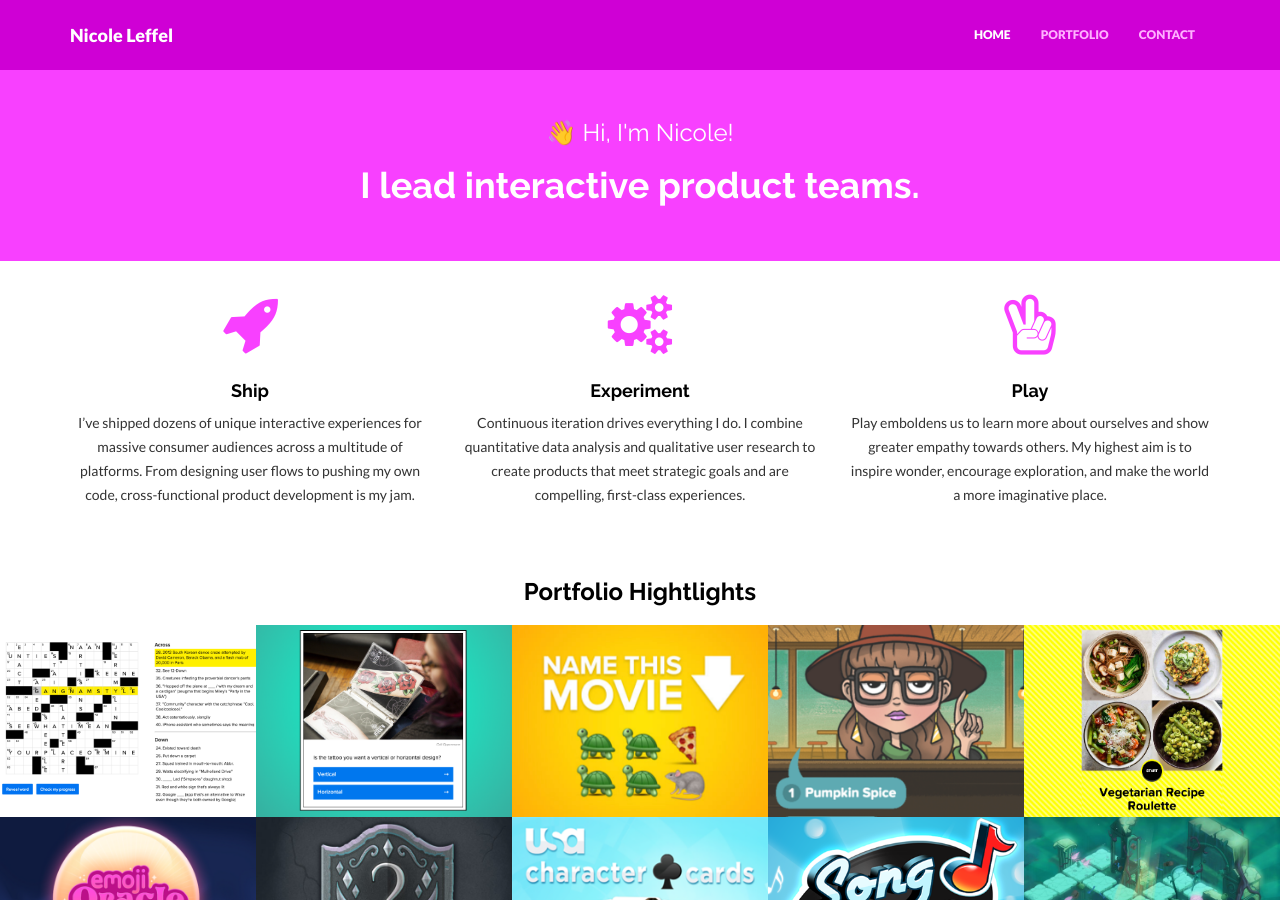
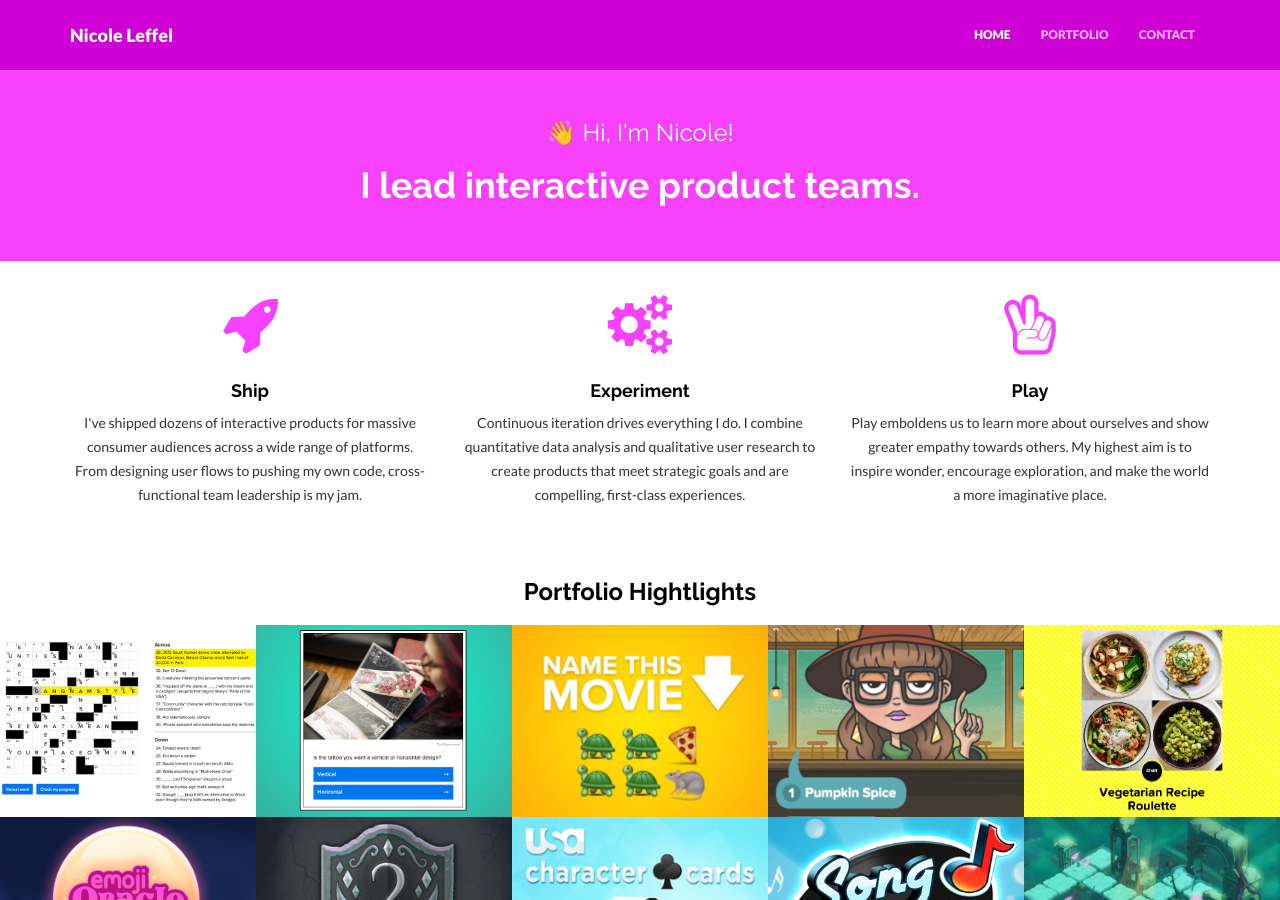
Before and after one commit to leffel/leffel.github.io, a Jekyll site: the page built from index.html, in a window 1280 px wide and 900 px high. Built offline with Jekyll 4.4.1, drawn with Linux system fonts in a browser that asks for light colours; nearby versions of some CDN libraries.

Commit message:
Copy update.

```diff
--- a/index.html
+++ b/index.html
@@ -10,7 +10,7 @@ permalink: /
             <div class="col-md-4">
                 <i class="fa fa-rocket"></i>
                 <h4>Ship</h4>
-                <p>I’ve shipped dozens of unique interactive experiences for massive consumer audiences across a multitude of platforms. From designing user flows to pushing my own code, cross-functional product development is my jam.</p>
+                <p>I've shipped dozens of interactive products for massive consumer audiences across a wide range of platforms. From designing user flows to pushing my own code, cross-functional team leadership is my jam.</p>
             </div>
             <div class="col-md-4">
                 <i class="fa fa-cogs"></i>
```
